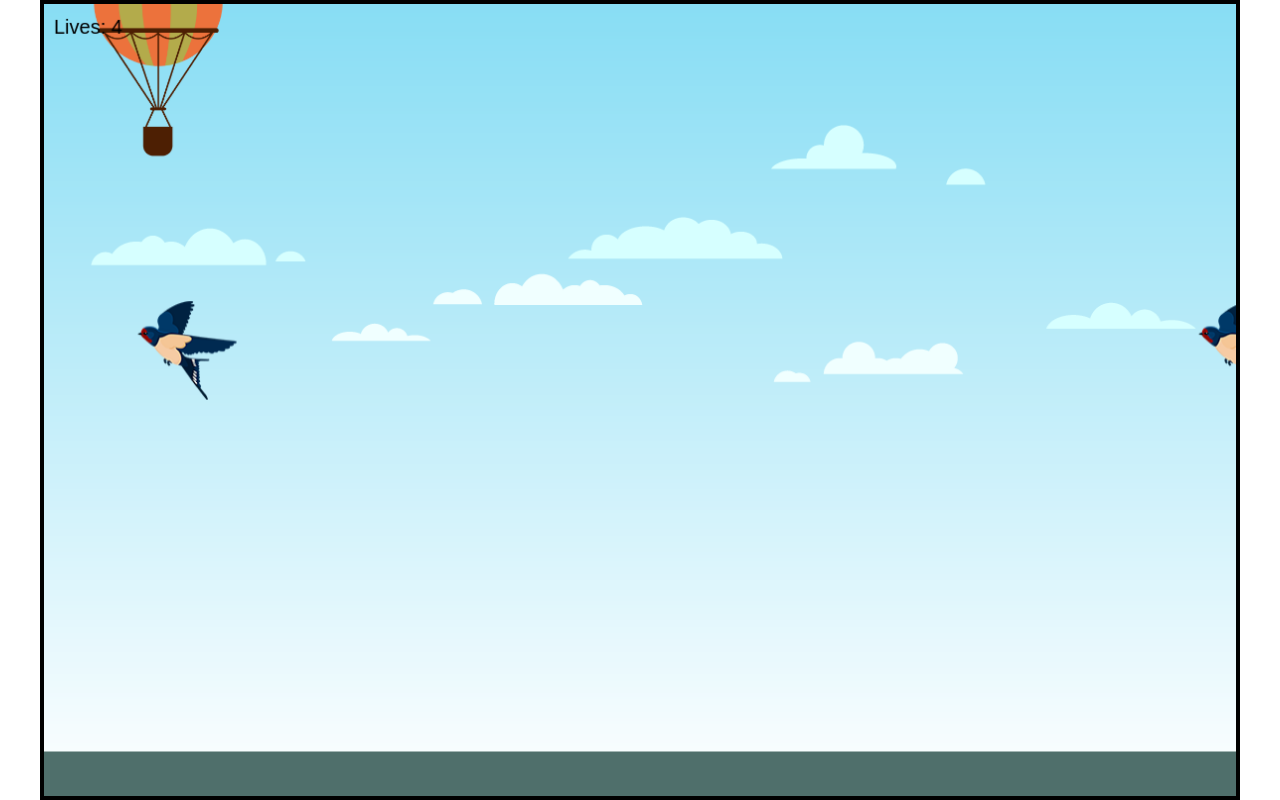
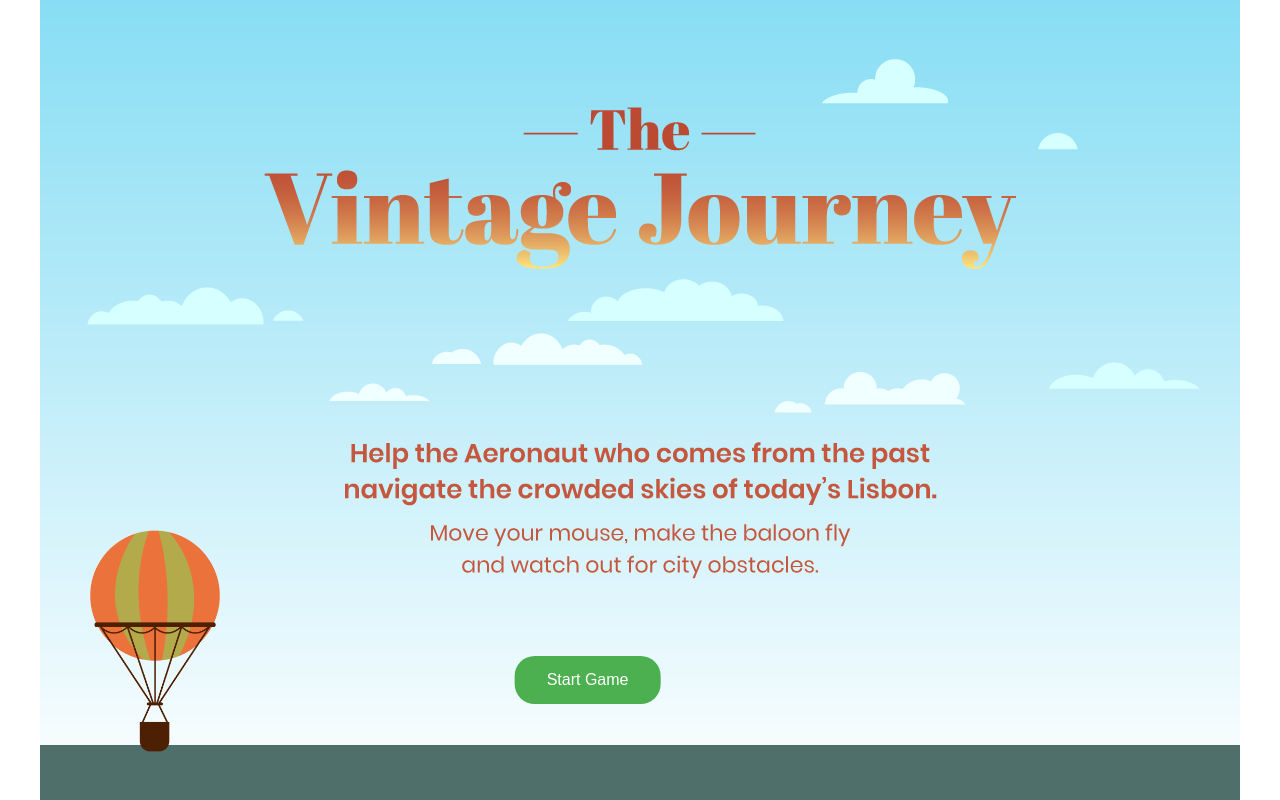
Before and after one commit to varelacp/Project01-TheGame, a plain HTML site: page index.html in a window 1280 px wide. Drawn offline with Linux system fonts and the light colour scheme.

Commit message:
start button added plus an intro image with instructions

```diff
--- a/index.html
+++ b/index.html
@@ -8,10 +8,22 @@
     <title>The Vintage Jorney</title>
   </head>
   <body>
-    <canvas id="game" width="1200" height="800"></canvas>
+    <div
+      class="canvas-wrapper"
+      style="
+        position: relative;
+        width: 1200px;
+        height: 800px;
+        background-image: url('/images/intro-image_01_v02.png');
+      "
+    >
+      <canvas id="game" width="1200" height="800"></canvas>
 
-    <button id="restart-btn" style="display: none">Restart</button>
-
+      <div class="buttons">
+        <button id="start-btn">Start Game</button>
+        <button id="restart-btn" style="display: none">Restart</button>
+      </div>
+    </div>
     <script src="/scripts/balloon.js"></script>
     <script src="/scripts/obstacle1.js"></script>
     <script src="/scripts/obstacle2.js"></script>
--- a/scripts/game.js
+++ b/scripts/game.js
@@ -27,6 +27,12 @@ window.addEventListener('mouseup', function (e) {
   mouse.click = false;
 });
 
+const startBtn = document.getElementById('start-btn');
+startBtn.addEventListener('click', () => {
+  game.start();
+  startBtn.style.display = 'none';
+});
+
 class Game {
   constructor() {
     this.balloon = new Balloon(50, 530, ctx);
@@ -44,7 +50,7 @@ class Game {
 
     this.generateObstacles1();
     this.generateObstacles2();
-    this.update();
+    /*   this.update(); */
   }
 
   start = () => {
@@ -57,7 +63,11 @@ class Game {
   gameOver() {
     this.isGameOver = true;
     ctx.font = '30px Arial';
-    ctx.fillText('Game Over', canvas.width / 2 - 70, canvas.height / 2);
+    ctx.fillText(
+      'The Journey is Over!',
+      canvas.width / 2 - 70,
+      canvas.height / 2
+    );
     ctx.fillText(
       `Final Lives: ${this.lives}`,
       canvas.width / 2 - 90,
@@ -129,6 +139,26 @@ class Game {
       const type = types[Math.floor(Math.random() * types.length)];
       const x = Math.random() * (canvas.width - 50);
       const obstacle = new Obstacle1(1500, 300, type);
+
+      // Check if the new obstacle overlaps with any of the existing obstacles
+      let overlap = true;
+      while (overlap) {
+        overlap = false;
+        for (let i = 0; i < this.obstacles1.length; i++) {
+          const existingObstacle = this.obstacles1[i];
+          const distance = Math.sqrt(
+            Math.pow(obstacle.x - existingObstacle.x, 2) +
+              Math.pow(obstacle.y - existingObstacle.y, 2)
+          );
+          if (distance < obstacle.width + existingObstacle.width + 20) {
+            overlap = true;
+            obstacle.x = Math.random() * (canvas.width - 50);
+            obstacle.y = Math.random() * (canvas.height - 50);
+            break;
+          }
+        }
+      }
+
       this.obstacles1.push(obstacle);
     }, 1500);
   }
@@ -170,6 +200,7 @@ class Game {
     restartBtn.style.display = 'block';
     restartBtn.addEventListener('click', () => {
       restartBtn.style.display = 'none';
+      canvas.appendChild(restartBtn);
       this.restart();
     });
   }
--- a/scripts/obstacle1.js
+++ b/scripts/obstacle1.js
@@ -16,7 +16,7 @@ class Obstacle1 {
     this.img = new Image();
     if (type === 'bird') {
       this.image.onload = () => {
-        this.width = 78;
+        this.width = 50;
       };
       this.image.src = '../images/airplane_200x52px_01.png';
     } else if (type === 'airplane') {
--- a/scripts/obstacle2.js
+++ b/scripts/obstacle2.js
@@ -16,29 +16,29 @@ class Obstacle2 {
     const aspectRatio = Obstacle2.aspectRatio;
     if (type === 'building1') {
       image.onload = () => {
-        this.width = 240 * aspectRatio;
-        this.height = 160 * aspectRatio;
+        this.width = 360 * aspectRatio;
+        this.height = 245 * aspectRatio;
         this.imageLoaded = true;
       };
       image.src = '../images/padrao_01.png';
     } else if (type === 'building2') {
       image.onload = () => {
-        this.width = 240 * aspectRatio;
-        this.height = 150 * aspectRatio;
+        this.width = 360 * aspectRatio;
+        this.height = 220 * aspectRatio;
         this.imageLoaded = true;
       };
       image.src = '../images/house_01.png';
     } else if (type === 'building3') {
       image.onload = () => {
-        this.width = 200 * aspectRatio;
-        this.height = 210 * aspectRatio;
+        this.width = 295 * aspectRatio;
+        this.height = 320 * aspectRatio;
         this.imageLoaded = true;
       };
       image.src = '../images/se_01.png';
     } else if (type === 'building4') {
       image.onload = () => {
-        this.width = 200 * aspectRatio;
-        this.height = 256 * aspectRatio;
+        this.width = 320 * aspectRatio;
+        this.height = 512 * aspectRatio;
         this.imageLoaded = true;
       };
       image.src = '../images/torre_vasco_gama_01.png';
--- a/stylesheets/styles.css
+++ b/stylesheets/styles.css
@@ -1,4 +1,96 @@
 * {
+  margin: 0;
+  padding: 0;
+  box-sizing: border-box;
+}
+
+body {
+  width: 100vw;
+  height: 100vh;
+  display: flex;
+  justify-content: center;
+
+}
+
+
+.canvas-wrapper {
+  position: relative;
+  width: 1200px;
+  height: 800px;
+}
+
+canvas {
+  position: absolute;
+  top: 0;
+  left: 0;
+  width: 100%;
+  height: 100%;
+}
+
+
+
+.buttons {
+  position: absolute;
+  top: 85%;
+  left: 50%;
+  transform: translate(-85%, -50%);
+  border-radius: 3px;
+  display: flex;
+  gap: 20px;
+}
+
+
+#start-btn {
+  background-color: #4CAF50;
+  /* Green */
+  border: none;
+  color: white;
+  padding: 15px 32px;
+  text-align: center;
+  text-decoration: none;
+  display: inline-block;
+  border: #3e8e41;
+  border-radius: 20px;
+  font-size: 16px;
+  margin: 4px 2px;
+  cursor: pointer;
+}
+
+
+#restart-btn {
+  background-color: #4CAF50;
+  /* Green */
+  border: none;
+  color: white;
+  padding: 15px 32px;
+  text-align: center;
+  text-decoration: none;
+  display: inline-block;
+  border: #3e8e41;
+  border-radius: 20px;
+  font-size: 16px;
+  margin: 4px 2px;
+  cursor: pointer;
+}
+
+button:hover {
+  background-color: #3e8e41;
+}
+
+
+
+
+
+
+
+
+
+
+
+
+
+
+/* * {
   margin: 0;
   padding: 0;
   box-sizing: border-box;
@@ -17,5 +109,5 @@ body {
   height: 800px;
   border: 4px solid black;
   /*  background: linear-gradient(to bottom, color, color, color ) */
-  /* example for the background */
-}
+/* example for the background */
+/* }  */
```
Also changed, not shown: Images/intro-image_01_v02.png (added).
